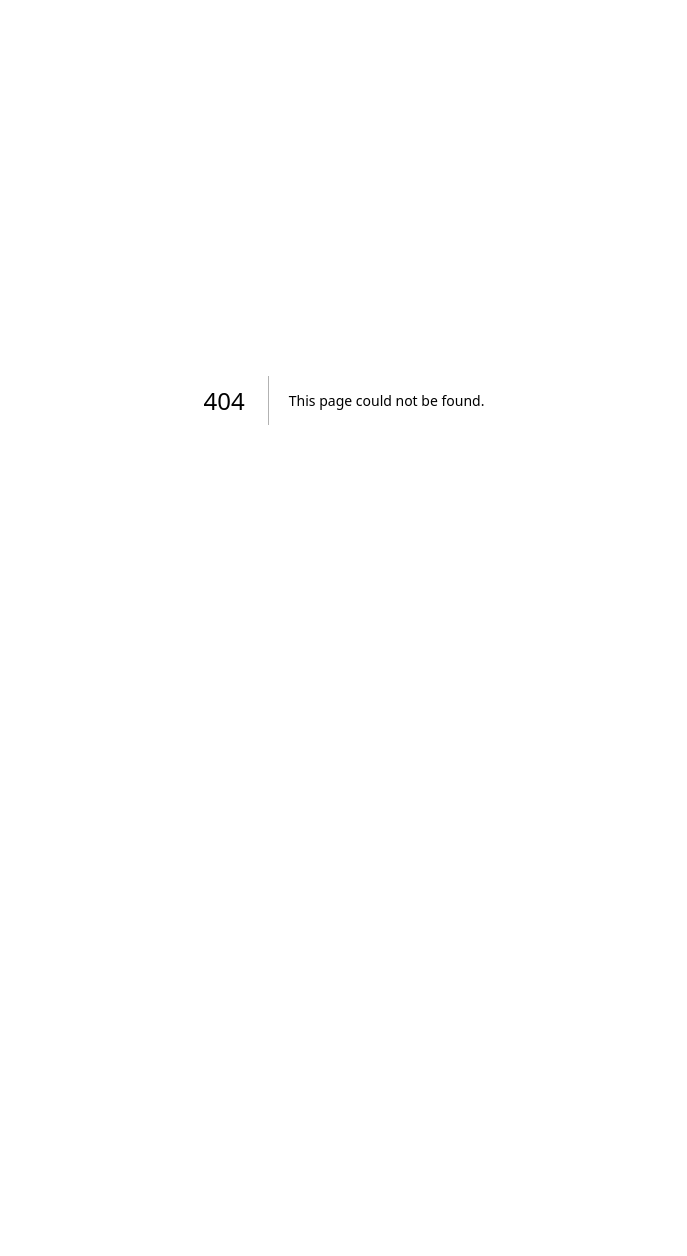
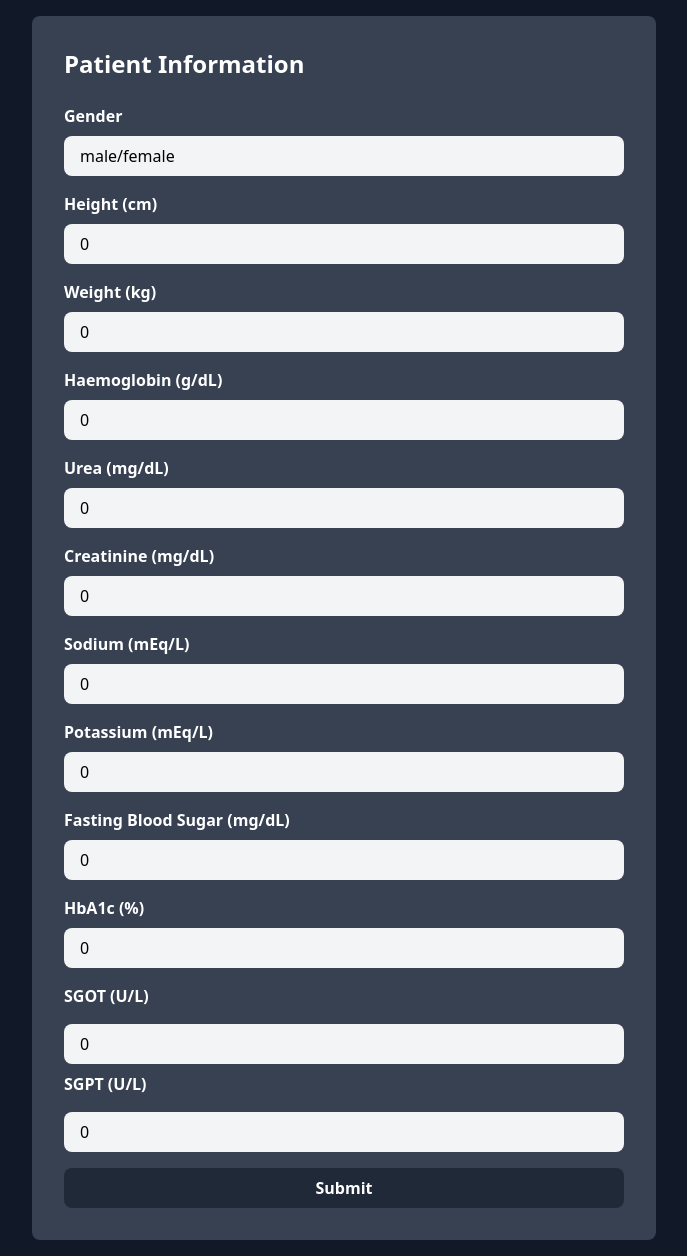
Before and after one commit to AbhijithGanesh/Nutraide, a Next.js app: page /form in a window 1280 px wide. Before the commit this address had no page. Shown: the whole page, without its empty margins (296-983 px from the left). Before the commit the page ends 800 px from the top, so only its background shows below. Built offline with nearby package versions, Linux system fonts and the light colour scheme.

Commit message:
Addition of new code

```diff
--- /dev/null
+++ b/src/pages/form.tsx
@@ -0,0 +1,272 @@
+import React, { useState } from "react";
+
+interface FormData {
+  patient_gender: "male" | "female";
+  height: number;
+  weight: number;
+  haemoglobin: number;
+  urea: number;
+  creatinine: number;
+  sodium: number;
+  potassium: number;
+  fbs: number;
+  hba1c: number;
+  sgot: number;
+  sgpt: number;
+}
+
+const ExampleForm: React.FC = () => {
+  const [formData, setFormData] = useState<FormData>({
+    patient_gender: "male",
+    height: 0,
+    weight: 0,
+    haemoglobin: 0,
+    urea: 0,
+    creatinine: 0,
+    sodium: 0,
+    potassium: 0,
+    fbs: 0,
+    hba1c: 0,
+    sgot: 0,
+    sgpt: 0,
+  });
+
+  const handleChange = (event: React.ChangeEvent<HTMLInputElement>) => {
+    const { name, value } = event.target;
+    setFormData({ ...formData, [name]: value });
+  };
+
+  const handleSubmit = (event: React.FormEvent<HTMLFormElement>) => {
+    event.preventDefault();
+  };
+
+  const submitForm = async (formData: FormData) => {
+    try {
+      const response = await fetch(
+        "https://us-central1-augmented-axe-380213.cloudfunctions.net",
+        {
+          method: "POST",
+          headers: {
+            "Content-Type": "application/json",
+            "Access-Control-Allow-Origin": "*"
+          },
+          body: JSON.stringify(formData),
+        }
+      );
+      const data = await response.json();
+      alert(data);
+    } catch (error) {
+      console.error(error);
+    }
+  };
+
+  return (
+    <section className="p-4 bg-gray-900 min-h-screen w-full flex items-center justify-center">
+      <form
+        className="bg-gray-700 rounded-lg p-8 w-1/2"
+        onSubmit={handleSubmit}
+      >
+        <h1 className="text-2xl font-black mb-6 text-white">
+          Patient Information
+        </h1>
+        <section className="mb-4">
+          <label
+            htmlFor="patient_gender"
+            className="block text-white font-semibold mb-2"
+          >
+            Gender
+          </label>
+          <input
+            id="patient_gender"
+            name="patient_gender"
+            className="form-select block w-full px-4 py-2 rounded-lg bg-gray-100 border-transparent focus:border-gray-500 focus:bg-white focus:ring-0"
+            onChange={handleChange}
+            value={formData.patient_gender+"/female"}
+          >
+          </input>
+        </section>
+        <section className="mb-4">
+          <label
+            htmlFor="height"
+            className="block text-white font-semibold mb-2"
+          >
+            Height (cm)
+          </label>
+          <input
+            type="number"
+            id="height"
+            name="height"
+            className="form-input block w-full px-4 py-2 rounded-lg bg-gray-100 border-transparent focus:border-gray-500 focus:bg-white focus:ring-0"
+            onChange={handleChange}
+            value={formData.height}
+          />
+        </section>
+        <section className="mb-4">
+          <label
+            htmlFor="weight"
+            className="block text-white font-semibold mb-2"
+          >
+            Weight (kg)
+          </label>
+          <input
+            type="number"
+            id="weight"
+            name="weight"
+            className="form-input block w-full px-4 py-2 rounded-lg bg-gray-100 border-transparent focus:border-gray-500 focus:bg-white focus:ring-0"
+            onChange={handleChange}
+            value={formData.weight}
+          />
+        </section>
+        <section className="mb-4">
+          <label
+            htmlFor="haemoglobin"
+            className="block text-white font-semibold mb-2"
+          >
+            Haemoglobin (g/dL)
+          </label>
+          <input
+            type="number"
+            id="haemoglobin"
+            name="haemoglobin"
+            className="form-input block w-full px-4 py-2 rounded-lg bg-gray-100 border-transparent focus:border-gray-500 focus:bg-white focus:ring-0"
+            onChange={handleChange}
+            value={formData.haemoglobin}
+          />
+        </section>
+        <section className="mb-4">
+          <label htmlFor="urea" className="block text-white font-semibold mb-2">
+            Urea (mg/dL)
+          </label>
+          <input
+            type="number"
+            id="urea"
+            name="urea"
+            className="form-input block w-full px-4 py-2 rounded-lg bg-gray-100 border-transparent focus:border-gray-500 focus:bg-white focus:ring-0"
+            onChange={handleChange}
+            value={formData.urea}
+          />
+        </section>
+        <section className="mb-4">
+          <label
+            htmlFor="creatinine"
+            className="block text-white font-semibold mb-2"
+          >
+            Creatinine (mg/dL)
+          </label>
+          <input
+            type="number"
+            id="creatinine"
+            name="creatinine"
+            className="form-input block w-full px-4 py-2 rounded-lg bg-gray-100 border-transparent focus:border-gray-500 focus:bg-white focus:ring-0"
+            onChange={handleChange}
+            value={formData.creatinine}
+          />
+        </section>
+        <section className="mb-4">
+          <label
+            htmlFor="sodium"
+            className="block text-white font-semibold mb-2"
+          >
+            Sodium (mEq/L)
+          </label>
+          <input
+            type="number"
+            id="sodium"
+            name="sodium"
+            className="form-input block w-full px-4 py-2 rounded-lg bg-gray-100 border-transparent focus:border-gray-500 focus:bg-white focus:ring-0"
+            onChange={handleChange}
+            value={formData.sodium}
+          />
+        </section>
+        <section className="mb-4">
+          <label
+            htmlFor="potassium"
+            className="block text-white font-semibold mb-2"
+          >
+            Potassium (mEq/L)
+          </label>
+          <input
+            type="number"
+            id="potassium"
+            name="potassium"
+            className="form-input block w-full px-4 py-2 rounded-lg bg-gray-100 border-transparent focus:border-gray-500 focus:bg-white focus:ring-0"
+            onChange={handleChange}
+            value={formData.potassium}
+          />
+        </section>
+        <section className="mb-4">
+          <label htmlFor="fbs" className="block text-white font-semibold mb-2">
+            Fasting Blood Sugar (mg/dL)
+          </label>
+          <input
+            type="number"
+            id="fbs"
+            name="fbs"
+            className="form-input block w-full px-4 py-2 rounded-lg bg-gray-100 border-transparent focus:border-gray-500 focus:bg-white focus:ring-0"
+            onChange={handleChange}
+            value={formData.fbs}
+          />
+        </section>
+        <section className="mb-4">
+          <label
+            htmlFor="hba1c"
+            className="block text-white font-semibold mb-2"
+          >
+            HbA1c (%)
+          </label>
+          <input
+            type="number"
+            id="hba1c"
+            name="hba1c"
+            className="form-input block w-full px-4 py-2 rounded-lg bg-gray-100 border-transparent focus:border-gray-500 focus:bg-white focus:ring-0"
+            onChange={handleChange}
+            value={formData.hba1c}
+          />
+        </section>
+        <section className="mb-4">
+          <label htmlFor="sgot" className="block text-white font-semibold mb-2">
+            SGOT (U/L)
+          </label>
+        </section>
+        <input
+          type="number"
+          id="sgot"
+          name="sgot"
+          className="form-input block w-full px-4 py-2 rounded-lg bg-gray-100 border-transparent focus:border-gray-500 focus:bg-white focus:ring-0"
+          onChange={handleChange}
+          value={formData.sgot}
+        />
+        <section className="mb-4">
+          <label
+            htmlFor="sgpt"
+            className="block text-white font-semibold mb-2 py-2"
+          >
+            SGPT (U/L)
+          </label>
+          <input
+            type="number"
+            id="sgpt"
+            name="sgpt"
+            className="form-input block w-full px-4 py-2 rounded-lg bg-gray-100 border-transparent focus:border-gray-500 focus:bg-white focus:ring-0"
+            onChange={handleChange}
+            value={formData.sgpt}
+          />
+        </section>
+        <section className="flex justify-center">
+          <button
+            type="submit"
+            className="px-6 py-2 bg-gray-800 w-full p-12 hover:translate-y-1 rounded-lg text-white font-semibold hover:bg-gray-800 focus:bg-gray-800 focus:outline-none"
+            onClick={(event: React.MouseEvent<HTMLButtonElement>) => {
+              submitForm(formData);
+              event.preventDefault();
+            }}
+          >
+            Submit
+          </button>
+        </section>
+      </form>
+    </section>
+  );
+};
+
+export default ExampleForm;
--- a/src/pages/index.tsx
+++ b/src/pages/index.tsx
@@ -1,6 +1,6 @@
 import React from 'react';
-import { AiFillGithub } from "react-icons/ai"
-import { CiLogin } from "react-icons/ci"
+import { AiFillGithub,AiOutlineHeart } from "react-icons/ai"
+import { CiLogin, CiStethoscope } from "react-icons/ci"
 import { TbApi } from "react-icons/tb"
 import { GiHealthPotion } from "react-icons/gi"
 
@@ -28,6 +28,9 @@ const ComingSoonPage: React.FC = () => {
           <a className="rounded-full h-12 w-12 flex items-center justify-center bg-gray-700 hover:translate-y-2" href="https://nutriai-url.vercel.app/" target='__blank'>
             <GiHealthPotion className="text-white text-4xl" />
           </a>
+          <a className="rounded-full h-12 w-12 flex items-center justify-center bg-gray-700 hover:translate-y-2" href="/form" target='__blank'>
+            <CiStethoscope className="text-white text-4xl" />
+          </a>
         </div>
         <p className="text-gray-300 text-sm mt-8">&copy; {currentDate.getFullYear()} Team Squiggly Kraken.</p>
         <p className="text-gray-300 text-xs my-0">Abhijith G, Jesher Joshua, Jaskaran Walia and Sree Dananjay</p>
```
